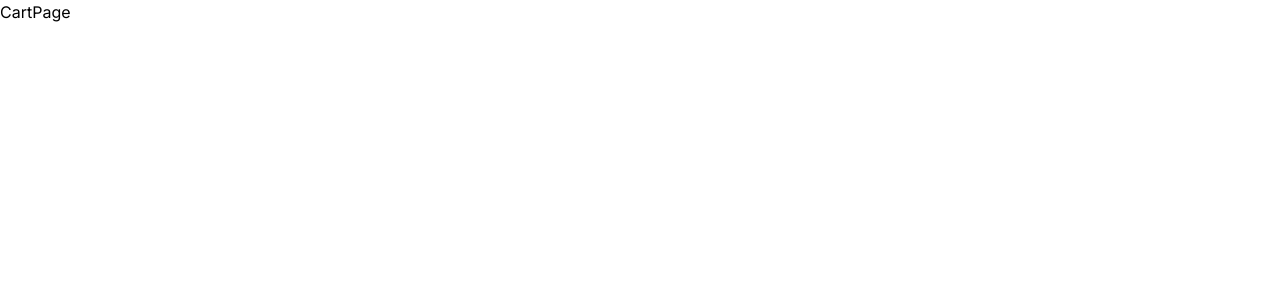
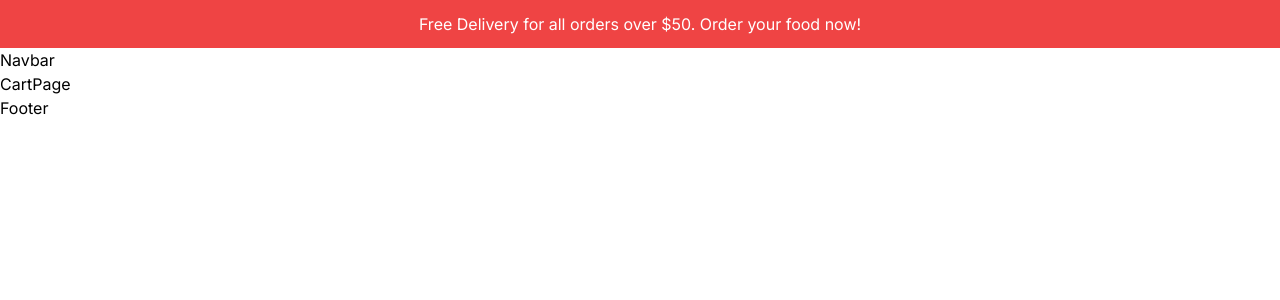
Before and after one commit to codeplan73/resturant-ui, a Next.js app: page /cart in a window 1280 px wide. Shown: the top 300 px of the page. Built offline with nearby package versions, Linux system fonts and the light colour scheme.

Commit message:
completed notification component

```diff
--- a/src/app/layout.tsx
+++ b/src/app/layout.tsx
@@ -1,6 +1,9 @@
 import './globals.css'
 import type { Metadata } from 'next'
 import { Inter } from 'next/font/google'
+import Notification from '@/components/Notification'
+import Navbar from '@/components/Navbar'
+import Footer from '@/components/Footer'
 
 const inter = Inter({ subsets: ['latin'] })
 
@@ -16,7 +19,12 @@
 }) {
   return (
     <html lang="en">
-      <body className={inter.className}>{children}</body>
+      <body className={inter.className}>
+        <Notification />
+        <Navbar />
+        {children}
+        <Footer />
+      </body>
     </html>
   )
 }
--- a/src/components/Notification.tsx
+++ b/src/components/Notification.tsx
@@ -1,7 +1,11 @@
 import React from 'react'
 
 const Notification = () => {
-  return <div>Notification</div>
+  return (
+    <div className="h-12 bg-red-500 text-white flex items-center justify-center text-center px-4 text-sm md:text-base cursor-pointer">
+      Free Delivery for all orders over $50. Order your food now!
+    </div>
+  )
 }
 
 export default Notification
```
Also changed, not shown: src/components/Menu.tsx (added).
